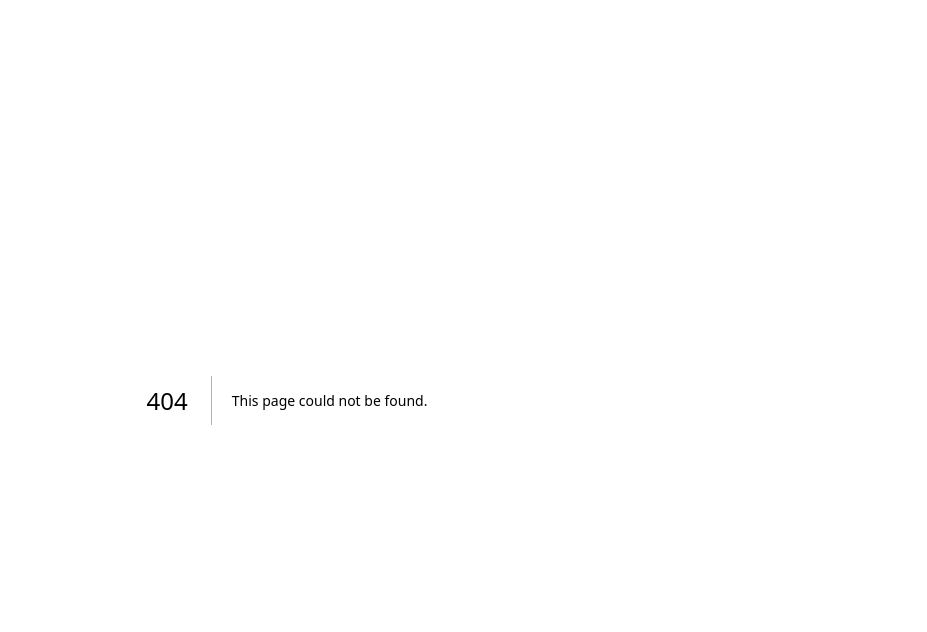
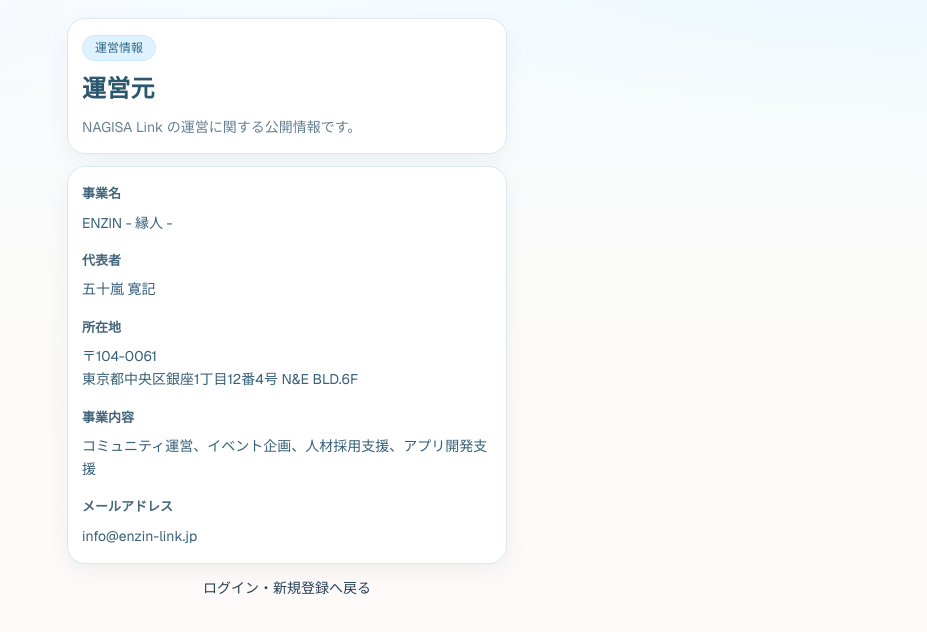
Before and after one commit to enzinhiro/nagisa-link, a Next.js app: page /operator in a window 1280 px wide. Before the commit this address had no page. Shown: the top 632 px of the page, without its empty margins (353-1280 px from the left). Built offline with nearby package versions, Linux system fonts and the light colour scheme.

Commit message:
Add subtle operator link on auth pages

```diff
--- a/src/app/auth/page.tsx
+++ b/src/app/auth/page.tsx
@@ -5,6 +5,7 @@ import Image from "next/image";
 import { FormEvent, useEffect, useMemo, useRef, useState } from "react";
 import { useRouter } from "next/navigation";
 import { supabase } from "../../lib/supabase/client";
+import { OperatorLink } from "../../components/operator-link";
 import { AUTH_TOP_IMAGE_PATH, SERVICE_NAME } from "../../lib/brand";
 
 const SIGNUP_FORM_STORAGE_KEY = "nagisa-link-signup-form";
@@ -508,6 +509,7 @@ export default function AuthPage() {
               >
                 パスワードを忘れた方はこちら
               </Link>
+              <OperatorLink />
             </form>
           ) : (
             <form className="flex flex-col gap-3.5" onSubmit={handleSignUp}>
@@ -612,6 +614,7 @@ export default function AuthPage() {
               <p className="text-[11px] muted-text">
                 認証メール確認後、ログインしてプロフィール登録へ進んでください。
               </p>
+              <OperatorLink />
             </form>
           )}
             </>
--- /dev/null
+++ b/src/app/operator/page.tsx
@@ -0,0 +1,60 @@
+import Link from "next/link";
+import { SERVICE_NAME } from "../../lib/brand";
+
+export default function OperatorPage() {
+  return (
+    <div className="mock-page">
+      <main className="mock-shell screen-stack">
+        <header className="soft-card flex flex-col gap-3">
+          <p className="inline-flex w-fit rounded-full px-3 py-1 text-xs font-medium pill-blue">運営情報</p>
+          <h1 className="hero-title text-2xl font-semibold">運営元</h1>
+          <p className="muted-text text-sm">
+            {SERVICE_NAME} の運営に関する公開情報です。
+          </p>
+        </header>
+
+        <section className="soft-card flex flex-col gap-4 text-sm leading-relaxed text-[#365f78]">
+          <div>
+            <p className="label-text mb-1">事業名</p>
+            <p>ENZIN - 縁人 -</p>
+          </div>
+          <div>
+            <p className="label-text mb-1">代表者</p>
+            <p>五十嵐 寛記</p>
+          </div>
+          <div>
+            <p className="label-text mb-1">所在地</p>
+            <p className="whitespace-pre-line">
+              〒104-0061{"\n"}
+              東京都中央区銀座1丁目12番4号 N&E BLD.6F
+            </p>
+          </div>
+          <div>
+            <p className="label-text mb-1">事業内容</p>
+            <p>コミュニティ運営、イベント企画、人材採用支援、アプリ開発支援</p>
+          </div>
+          <div>
+            <p className="label-text mb-1">メールアドレス</p>
+            <p>
+              <a
+                href="mailto:info@enzin-link.jp"
+                className="text-[#3f7aa0] underline underline-offset-2 decoration-[#9fcde5]"
+              >
+                info@enzin-link.jp
+              </a>
+            </p>
+          </div>
+        </section>
+
+        <p className="text-center">
+          <Link
+            href="/auth"
+            className="text-sm text-[#3f7aa0] underline underline-offset-2 decoration-[#9fcde5]"
+          >
+            ログイン・新規登録へ戻る
+          </Link>
+        </p>
+      </main>
+    </div>
+  );
+}
--- /dev/null
+++ b/src/components/operator-link.tsx
@@ -0,0 +1,18 @@
+import Link from "next/link";
+
+/**
+ * Subtle footer link to the operator page on /auth (login & signup).
+ * Remove this component and its two usages in auth/page.tsx to drop the feature.
+ */
+export function OperatorLink() {
+  return (
+    <div className="mt-4 flex w-full justify-center">
+      <Link
+        href="/operator"
+        className="inline-flex min-h-[44px] min-w-[min(100%,12rem)] items-center justify-center px-3 py-2 text-center text-sm leading-snug text-[#7b93a2] transition-colors hover:text-[#5b7a8f] hover:underline hover:decoration-[#b8d4e8] hover:underline-offset-2"
+      >
+        運営元：ENZIN - 縁人 -
+      </Link>
+    </div>
+  );
+}
```
